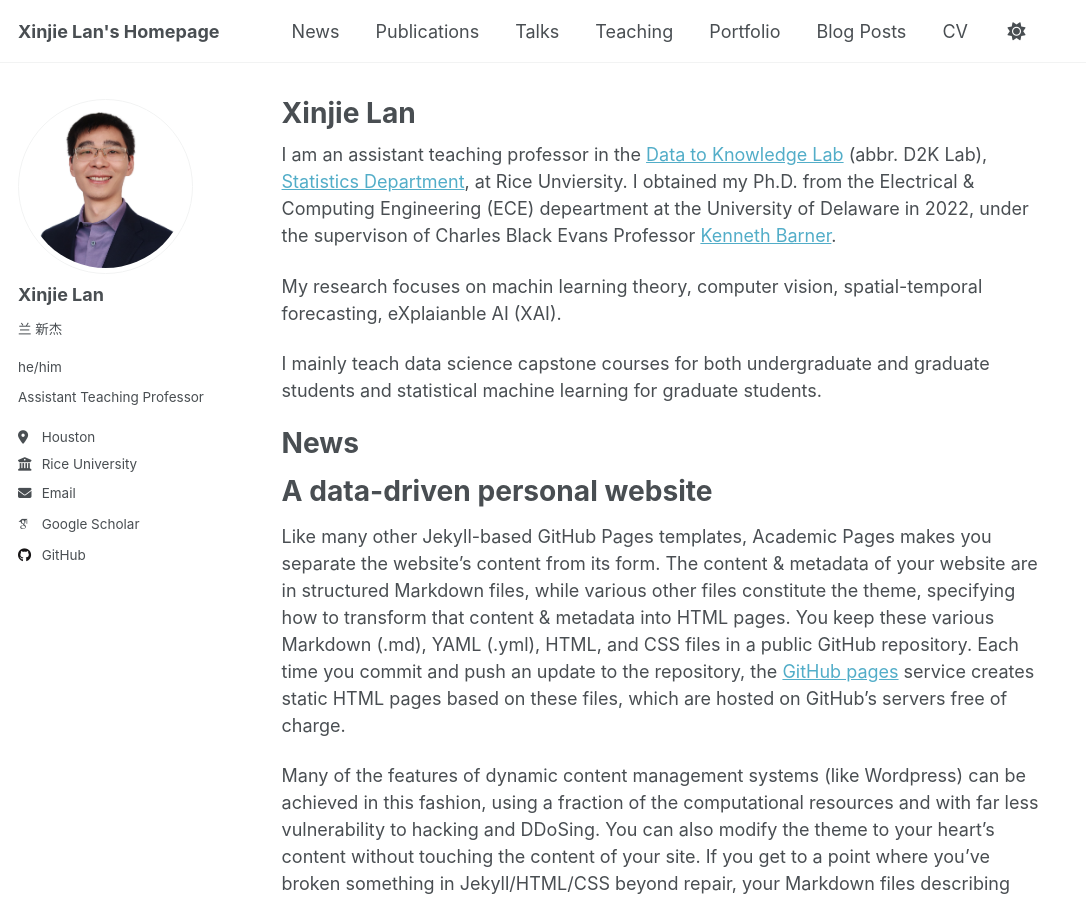
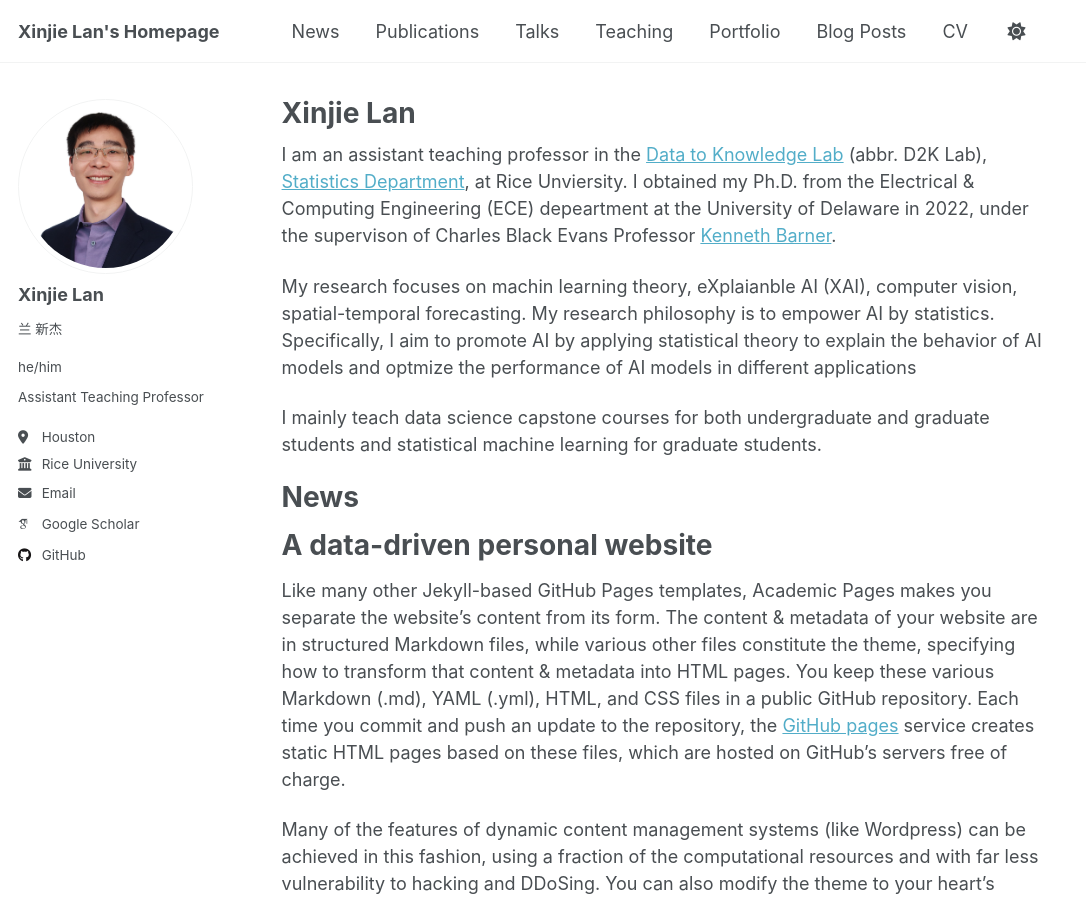
Before and after one commit to xinjie-ethan-lan/xinjie-ethan-lan.github.io, a Jekyll site: the page built from _pages/about.md, in a window 1280 px wide and 900 px high. Shown: the whole window, without its empty margins (0-1086 px from the left). Built offline with Jekyll 4.4.1, drawn with Linux system fonts in a browser that asks for light colours; some web fonts are replaced; a script that is not in the unit is left out.

Commit message:
Update about.md

```diff
--- a/_pages/about.md
+++ b/_pages/about.md
@@ -9,7 +9,7 @@ redirect_from:
 
 I am an assistant teaching professor in the [Data to Knowledge Lab](https://d2k.rice.edu/about) (abbr. D2K Lab), [Statistics Department](https://statistics.rice.edu/about), at Rice Unviersity. I obtained my Ph.D. from the Electrical & Computing Engineering (ECE) depeartment at the University of Delaware in 2022, under the supervison of Charles Black Evans Professor [Kenneth Barner](https://www.ece.udel.edu/people/faculty/barner/).
 
-My research focuses on machin learning theory, computer vision, spatial-temporal forecasting, eXplaianble AI (XAI).
+My research focuses on machin learning theory, eXplaianble AI (XAI), computer vision, spatial-temporal forecasting. My research philosophy is to empower AI by statistics. Specifically, I aim to promote AI by applying statistical theory to explain the behavior of AI models and optmize the performance of AI models in different applications
 
 I mainly teach data science capstone courses for both undergraduate and graduate students and statistical machine learning for graduate students.
 
```
